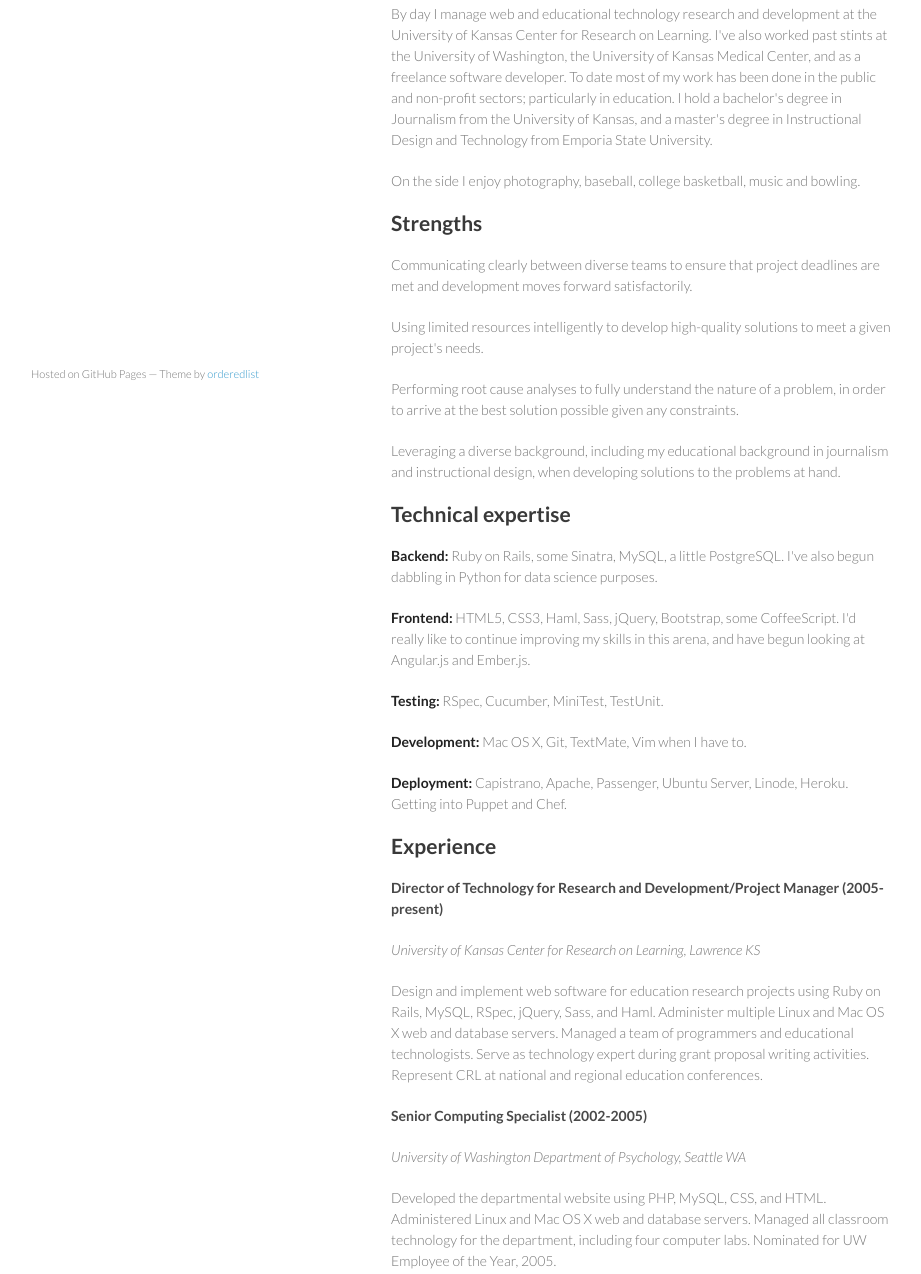
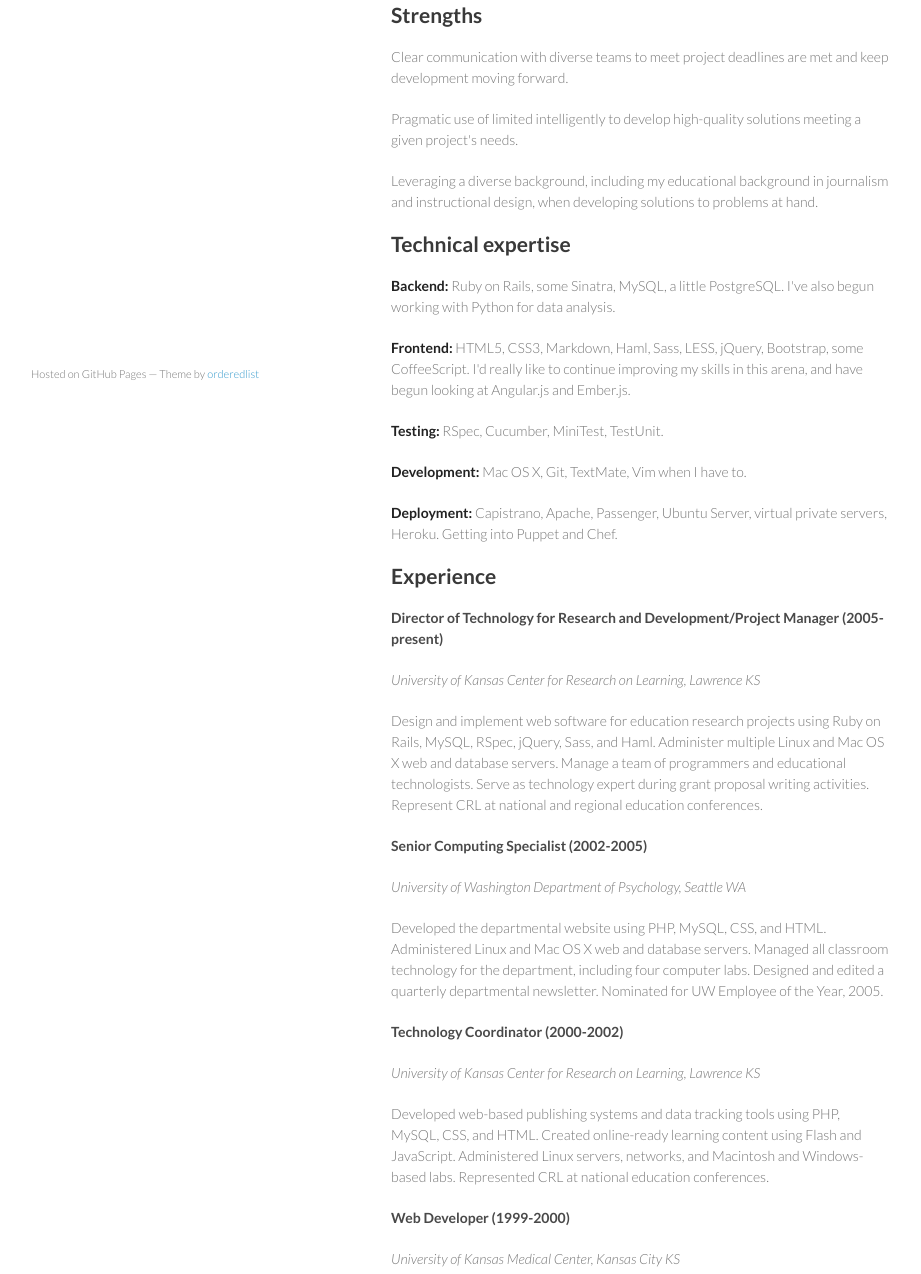
Before and after one commit to ruralocity/ruralocity.github.io, a plain HTML site: page index.html in a window 1280 px wide. Shown: the part 347-1621 px from the top of the page, without its empty margins (179-1100 px from the left). Drawn offline with Linux system fonts and the light colour scheme.

Commit message:
Replace master branch with page content via GitHub

```diff
--- a/index.html
+++ b/index.html
@@ -31,31 +31,25 @@
 
 <p>I'm an independent author with an introduction to the RSpec test framework to my credit. I also blog about Rails on occasion.</p>
 
-<p>By day I manage web and educational technology research and development at the University of Kansas Center for Research on Learning. I've also worked past stints at the University of Washington, the University of Kansas Medical Center, and as a freelance software developer. To date most of my work has been done in the public and non-profit sectors; particularly in education. I hold a bachelor's degree in Journalism from the University of Kansas, and a master's degree in Instructional Design and Technology from Emporia State University.</p>
-
-<p>On the side I enjoy photography, baseball, college basketball, music and bowling.</p>
-
 <h2>Strengths</h2>
 
-<p>Communicating clearly between diverse teams to ensure that project deadlines are met and development moves forward satisfactorily.</p>
+<p>Clear communication with diverse teams to meet project deadlines are met and keep development moving forward.</p>
 
-<p>Using limited resources intelligently to develop high-quality solutions to meet a given project's needs.</p>
+<p>Pragmatic use of limited intelligently to develop high-quality solutions meeting a given project's needs.</p>
 
-<p>Performing root cause analyses to fully understand the nature of a problem, in order to arrive at the best solution possible given any constraints.</p>
-
-<p>Leveraging a diverse background, including my educational background in journalism and instructional design, when developing solutions to the problems at hand.</p>
+<p>Leveraging a diverse background, including my educational background in journalism and instructional design, when developing solutions to problems at hand.</p>
 
 <h2>Technical expertise</h2>
 
-<p><strong>Backend:</strong> Ruby on Rails, some Sinatra, MySQL, a little PostgreSQL. I've also begun dabbling in Python for data science purposes.</p>
+<p><strong>Backend:</strong> Ruby on Rails, some Sinatra, MySQL, a little PostgreSQL. I've also begun working with Python for data analysis.</p>
 
-<p><strong>Frontend:</strong> HTML5, CSS3, Haml, Sass, jQuery, Bootstrap, some CoffeeScript. I'd really like to continue improving my skills in this arena, and have begun looking at Angular.js and Ember.js.</p>
+<p><strong>Frontend:</strong> HTML5, CSS3, Markdown, Haml, Sass, LESS, jQuery, Bootstrap, some CoffeeScript. I'd really like to continue improving my skills in this arena, and have begun looking at Angular.js and Ember.js.</p>
 
 <p><strong>Testing:</strong> RSpec, Cucumber, MiniTest, TestUnit.</p>
 
 <p><strong>Development:</strong> Mac OS X, Git, TextMate, Vim when I have to.</p>
 
-<p><strong>Deployment:</strong> Capistrano, Apache, Passenger, Ubuntu Server, Linode, Heroku. Getting into Puppet and Chef.</p>
+<p><strong>Deployment:</strong> Capistrano, Apache, Passenger, Ubuntu Server, virtual private servers, Heroku. Getting into Puppet and Chef.</p>
 
 <h2>Experience</h2>
 
@@ -63,13 +57,13 @@
 
 <p><em>University of Kansas Center for Research on Learning, Lawrence KS</em></p>
 
-<p>Design and implement web software for education research projects using Ruby on Rails, MySQL, RSpec, jQuery, Sass, and Haml. Administer multiple Linux and Mac OS X web and database servers. Managed a team of programmers and educational technologists. Serve as technology expert during grant proposal writing activities. Represent CRL at national and regional education conferences.</p>
+<p>Design and implement web software for education research projects using Ruby on Rails, MySQL, RSpec, jQuery, Sass, and Haml. Administer multiple Linux and Mac OS X web and database servers. Manage a team of programmers and educational technologists. Serve as technology expert during grant proposal writing activities. Represent CRL at national and regional education conferences.</p>
 
 <h4>Senior Computing Specialist (2002-2005)</h4>
 
 <p><em>University of Washington Department of Psychology, Seattle WA</em></p>
 
-<p>Developed the departmental website using PHP, MySQL, CSS, and HTML. Administered Linux and Mac OS X web and database servers. Managed all classroom technology for the department, including four computer labs. Nominated for UW Employee of the Year, 2005.</p>
+<p>Developed the departmental website using PHP, MySQL, CSS, and HTML. Administered Linux and Mac OS X web and database servers. Managed all classroom technology for the department, including four computer labs. Designed and edited a quarterly departmental newsletter. Nominated for UW Employee of the Year, 2005.</p>
 
 <h4>Technology Coordinator (2000-2002)</h4>
 
@@ -109,15 +103,15 @@ University of Kansas, Lawrence KS</p>
 
 <h4>Hoxie (2011-present)</h4>
 
-<p><a href="https://hoxie.stratepedia.org/">Hoxie</a> helps researchers and school administrators collect and analyze data on the implementation of academic interventions in classrooms.</p>
+<p><a href="https://hoxie.stratepedia.org/">Hoxie</a> helps researchers and school administrators collect and analyze data on the implementation of academic interventions in classrooms. I worked with another developer to build it using Rails, Bootstrap, Highcharts, Sass, and Haml.</p>
 
 <h4>Project Success (2011-present)</h4>
 
-<p><a href="https://kansasprojectsuccess.org/">Project Success</a> is a web-based, curated directory of resources for special education instructors in Kansas. I developed it from the ground up using Rails.</p>
+<p><a href="https://kansasprojectsuccess.org/">Project Success</a> is a web-based, curated directory of resources for special education instructors in Kansas. I developed it from the ground up using Rails. I also developed a private-access classroom observation tool for use by project staff, again using Rails.</p>
 
 <h4>Everyday Rails (2010-present)</h4>
 
-<p><a href="http://everydayrails.com/">Everyday Rails</a> is a blog I write with tutorials and advice for beginner and intermediate Rails developers.</p>
+<p><a href="http://everydayrails.com/">Everyday Rails</a> is a blog I write with tutorials and advice for beginner and intermediate Rails developers. The site is maintained using Jekyll, Bootstrap, and Markdown.</p>
       </section>
       <footer>
         <p><small>Hosted on GitHub Pages &mdash; Theme by <a href="https://github.com/orderedlist">orderedlist</a></small></p>
```
Also changed, not shown: params.json (+1 -1 lines).
